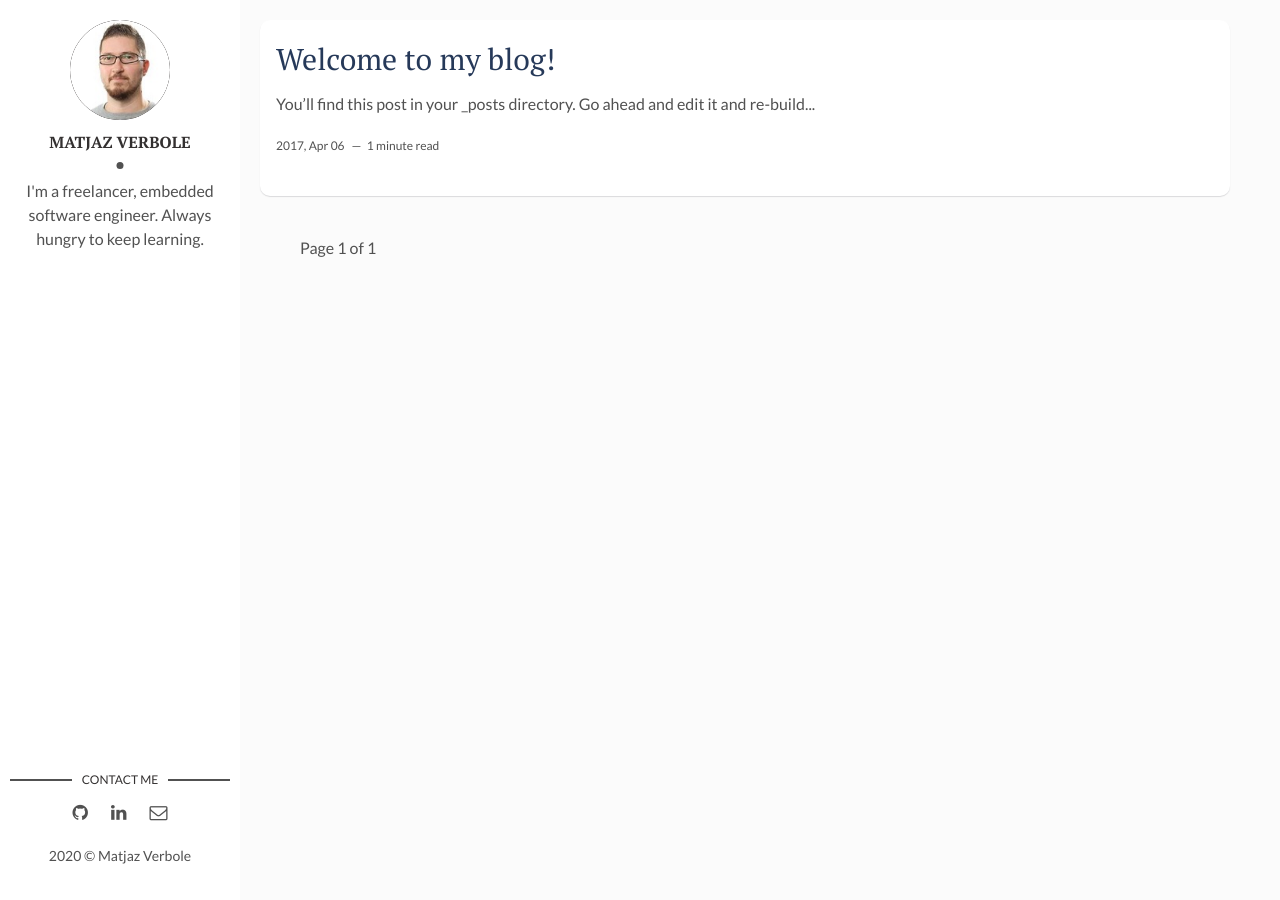
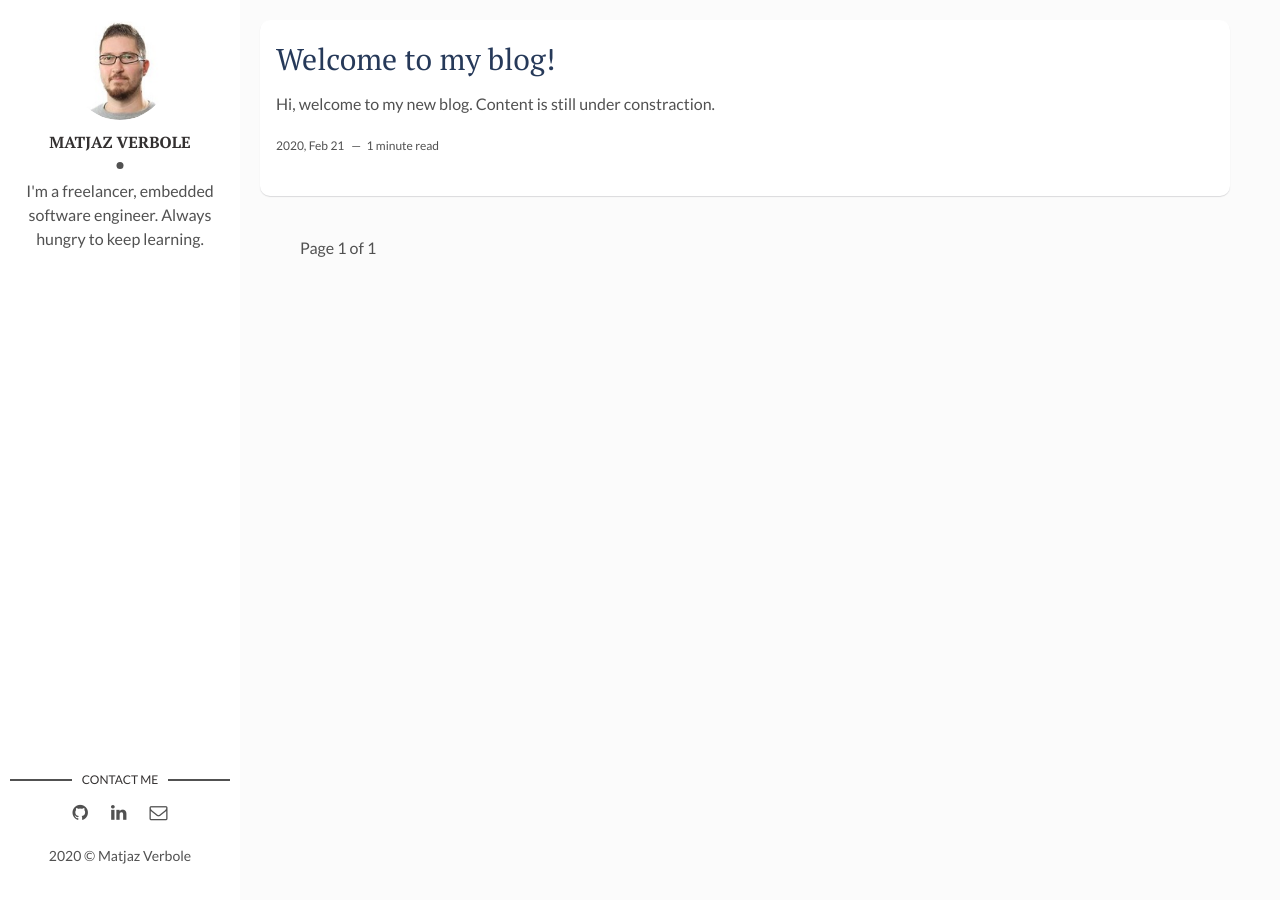
Before and after one commit to matjazv/matjazv.github.io, a Jekyll site: the page built from index.html, in a window 1280 px wide. Built offline with Jekyll 4.4.1, drawn with Linux system fonts in a browser that asks for light colours; the list of posts is cut into pages by our own code.

Commit message:
temporary removed discus, changed background image for my profile photo and modify first blog post

```diff
--- a/_config.yml
+++ b/_config.yml
@@ -20,7 +20,7 @@ social-linkedin: matjaz-verbole # add your Linkedin handle
 social-email: verbole@gmail.com # add your Email address
 
 # Disqus
-discus-identifier: matjazv # add your discus identifier
+discus-identifier: # add your discus identifier
 
 # Tracker
 analytics: # Google Analytics
--- a/_posts/2020-02-21-welcome-to-jekyll.markdown
+++ /dev/null
@@ -1,26 +0,0 @@
----
-layout: post
-title: "Welcome to my blog!"
-date: 2017-04-06 13:32:20 +0300
-description: You’ll find this post in your `_posts` directory. Go ahead and edit it and re-build the site to see your changes. # Add post description (optional)
-img:  # Add image post (optional)
----
-You’ll find this post in your `_posts` directory. Go ahead and edit it and re-build the site to see your changes. You can rebuild the site in many different ways, but the most common way is to run `jekyll serve`, which launches a web server and auto-regenerates your site when a file is updated.
-
-To add new posts, simply add a file in the `_posts` directory that follows the convention `YYYY-MM-DD-name-of-post.ext` and includes the necessary front matter. Take a look at the source for this post to get an idea about how it works.
-
-Jekyll also offers powerful support for code snippets:
-
-{% highlight ruby %}
-def print_hi(name)
-  puts "Hi, #{name}"
-end
-print_hi('Tom')
-#=> prints 'Hi, Tom' to STDOUT.
-{% endhighlight %}
-
-Check out the [Jekyll docs][jekyll-docs] for more info on how to get the most out of Jekyll. File all bugs/feature requests at [Jekyll’s GitHub repo][jekyll-gh]. If you have questions, you can ask them on [Jekyll Talk][jekyll-talk].
-
-[jekyll-docs]: https://jekyllrb.com/docs/home
-[jekyll-gh]:   https://github.com/jekyll/jekyll
-[jekyll-talk]: https://talk.jekyllrb.com/
--- /dev/null
+++ b/_posts/2020-02-21-welcome-to-my-blog.markdown
@@ -0,0 +1,8 @@
+---
+layout: post
+title: "Welcome to my blog!"
+date: 2020-02-21 13:32:20 +0100
+description: My first blog entry
+img:  # Add image post (optional)
+---
+Hi, welcome to my new blog. Content is still under constraction.
--- a/assets/css/main.css
+++ b/assets/css/main.css
@@ -948,7 +948,7 @@ table tfoot td {
   -webkit-border-radius: 100%;
           border-radius: 100%;
   overflow: hidden;
-  background-color: #333030;
+  background-color: #FFFFFF;
 }
 
 .about img {
```
